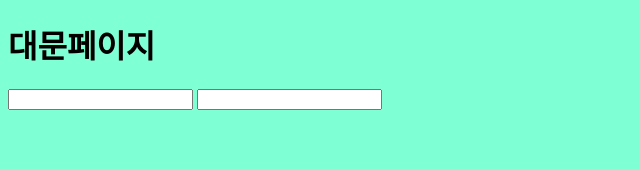
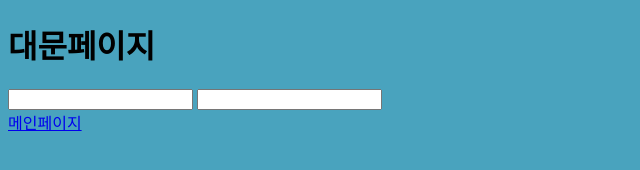
Before and after one commit to robin93dev/contentsOnPoint, a plain HTML site: page index.html in a window 1280 px wide. Shown: the whole page, without its empty margins (0-640 px from the left). Drawn offline with Linux system fonts and the light colour scheme.

Commit message:
main page update

```diff
--- a/CSS/index.css
+++ b/CSS/index.css
@@ -1,3 +1,3 @@
 body {
-    background-color: aquamarine;
+    background-color: rgb(73, 163, 190);
 }
--- a/index.html
+++ b/index.html
@@ -13,5 +13,7 @@
         <input type="text">
         <input type="password">
     </form>
+
+    <a href="main.html">메인페이지</a>
 </body>
 </html>
```
Also changed, not shown: main.html (added, +12 -0 lines), CSS/main.css (added).
